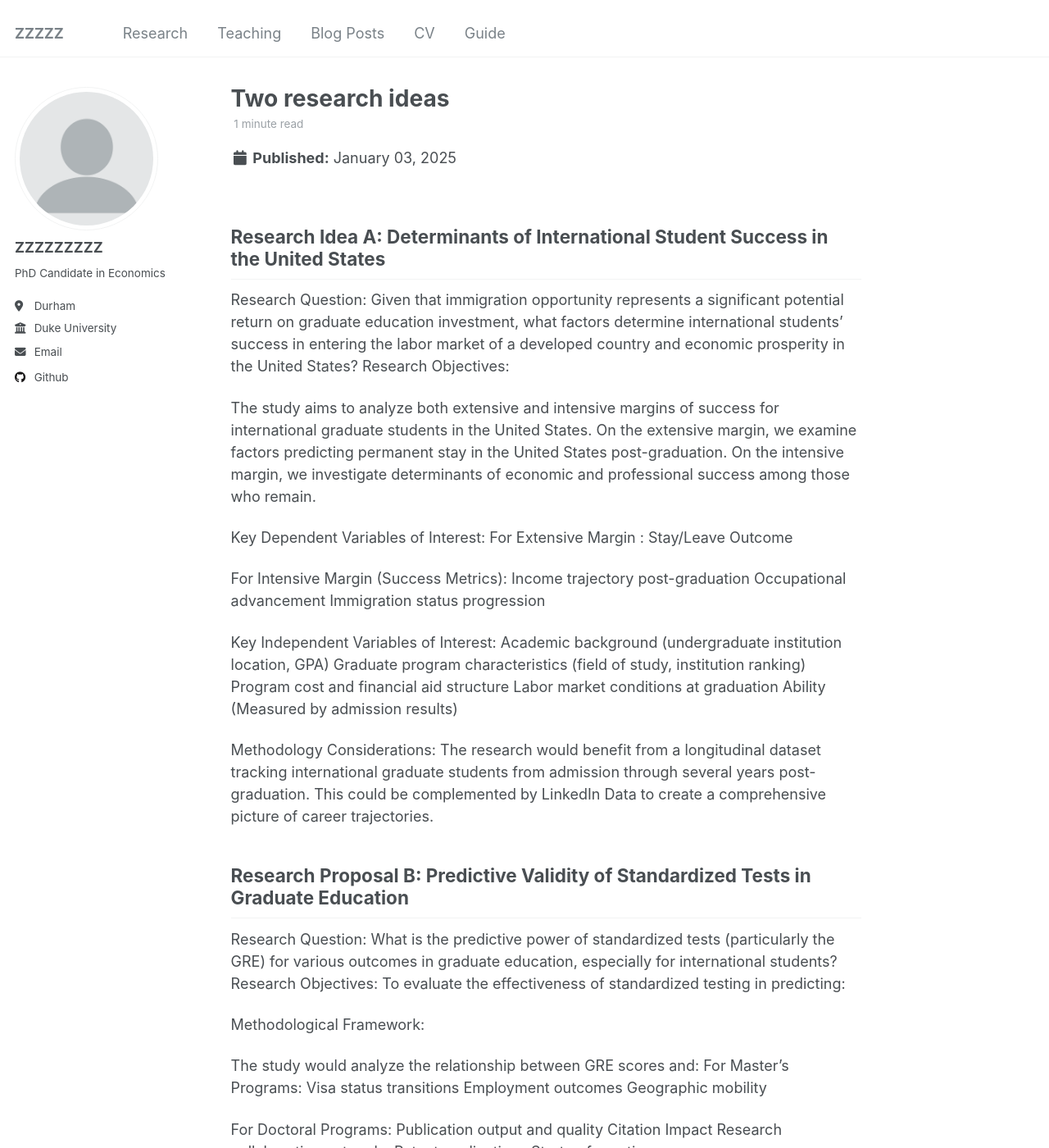
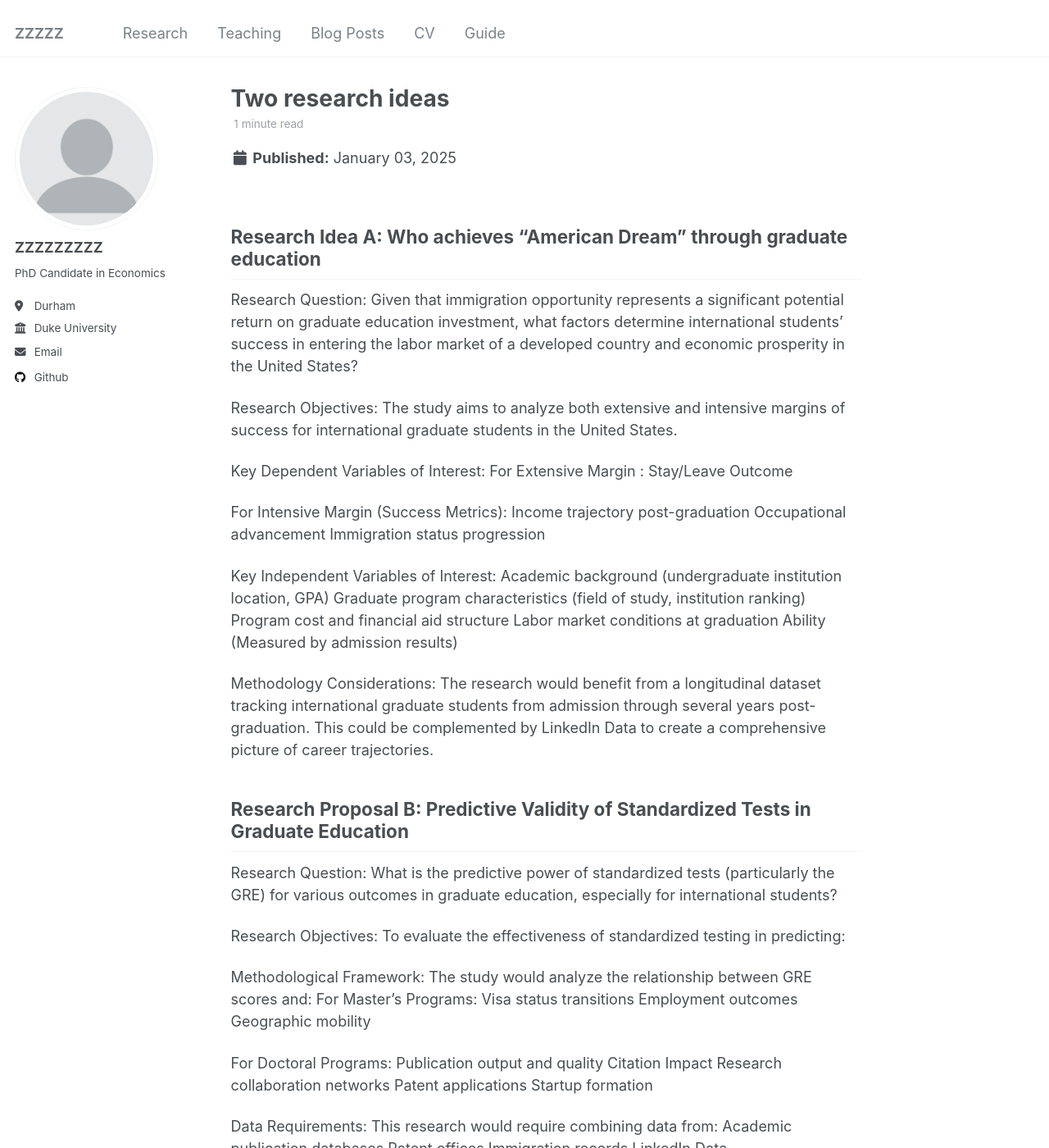
Before and after one commit to henrymzc/henrymzc.github.io, a Jekyll site: the page built from _posts/2025-01-03-blog-post-1.md, in a window 1280 px wide and 1400 px high. Shown: the whole window at 82% size. Built offline with Jekyll 4.4.1, drawn with Linux system fonts in a browser that asks for light colours.

Commit message:
Update 2025-01-03-blog-post-1.md

```diff
--- a/_posts/2025-01-03-blog-post-1.md
+++ b/_posts/2025-01-03-blog-post-1.md
@@ -8,13 +8,13 @@ tags:
   - information
 ---
 
-Research Idea A: Determinants of International Student Success in the United States
+Research Idea A: Who achieves "American Dream" through graduate education
 ---------
 Research Question:
 Given that immigration opportunity represents a significant potential return on graduate education investment, what factors determine international students' success in entering the labor market of a developed country and economic prosperity in the United States?
+
 Research Objectives:
-
-The study aims to analyze both extensive and intensive margins of success for international graduate students in the United States. On the extensive margin, we examine factors predicting permanent stay in the United States post-graduation. On the intensive margin, we investigate determinants of economic and professional success among those who remain.
+The study aims to analyze both extensive and intensive margins of success for international graduate students in the United States.
 
 Key Dependent Variables of Interest:
 For Extensive Margin :
@@ -40,11 +40,11 @@ Research Proposal B: Predictive Validity of Standardized Tests in Graduate Educa
 ------------
 Research Question:
 What is the predictive power of standardized tests (particularly the GRE) for various outcomes in graduate education, especially for international students?
+
 Research Objectives:
 To evaluate the effectiveness of standardized testing in predicting:
 
 Methodological Framework:
-
 The study would analyze the relationship between GRE scores and:
 For Master's Programs:
 Visa status transitions
```
